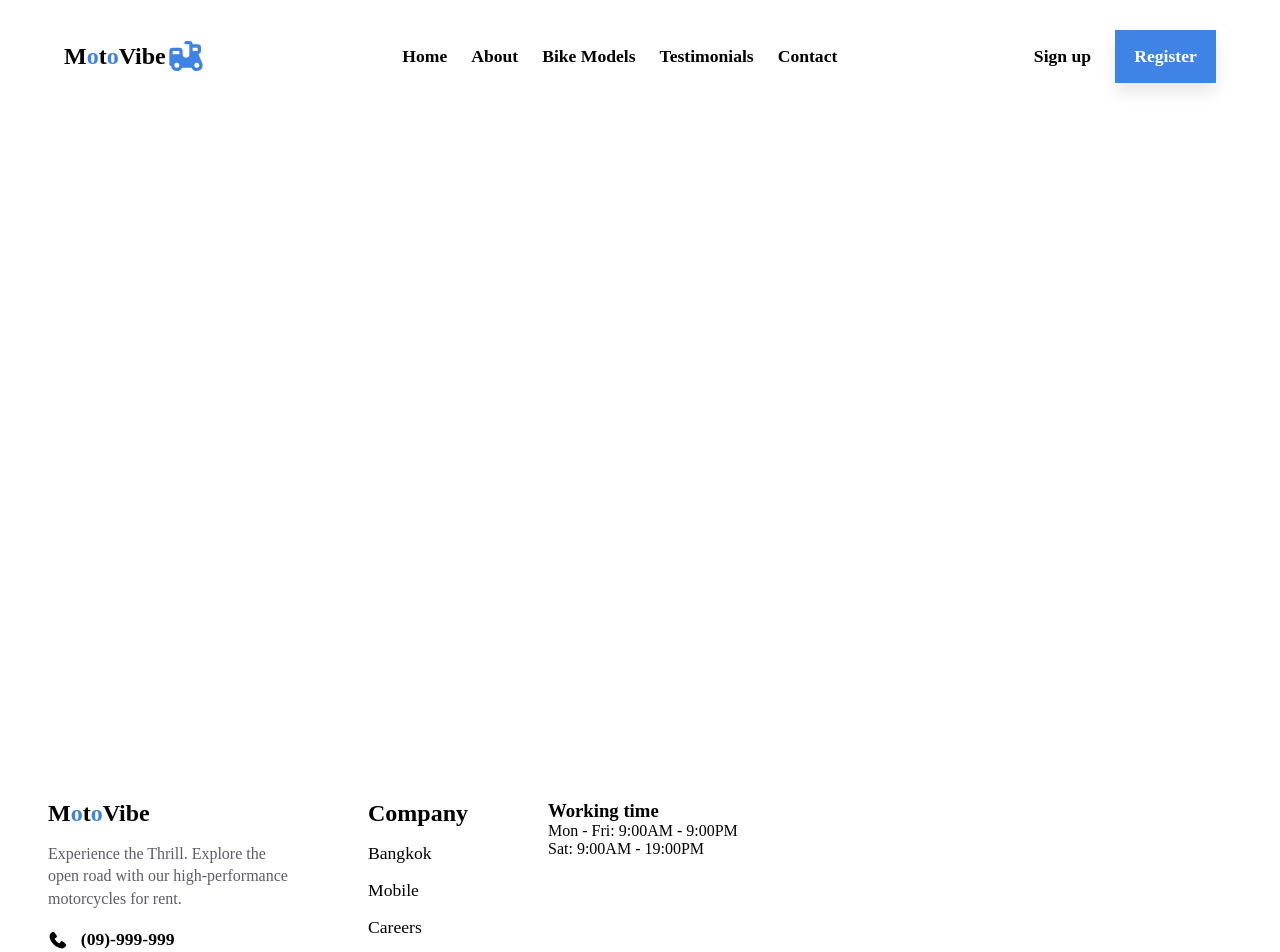
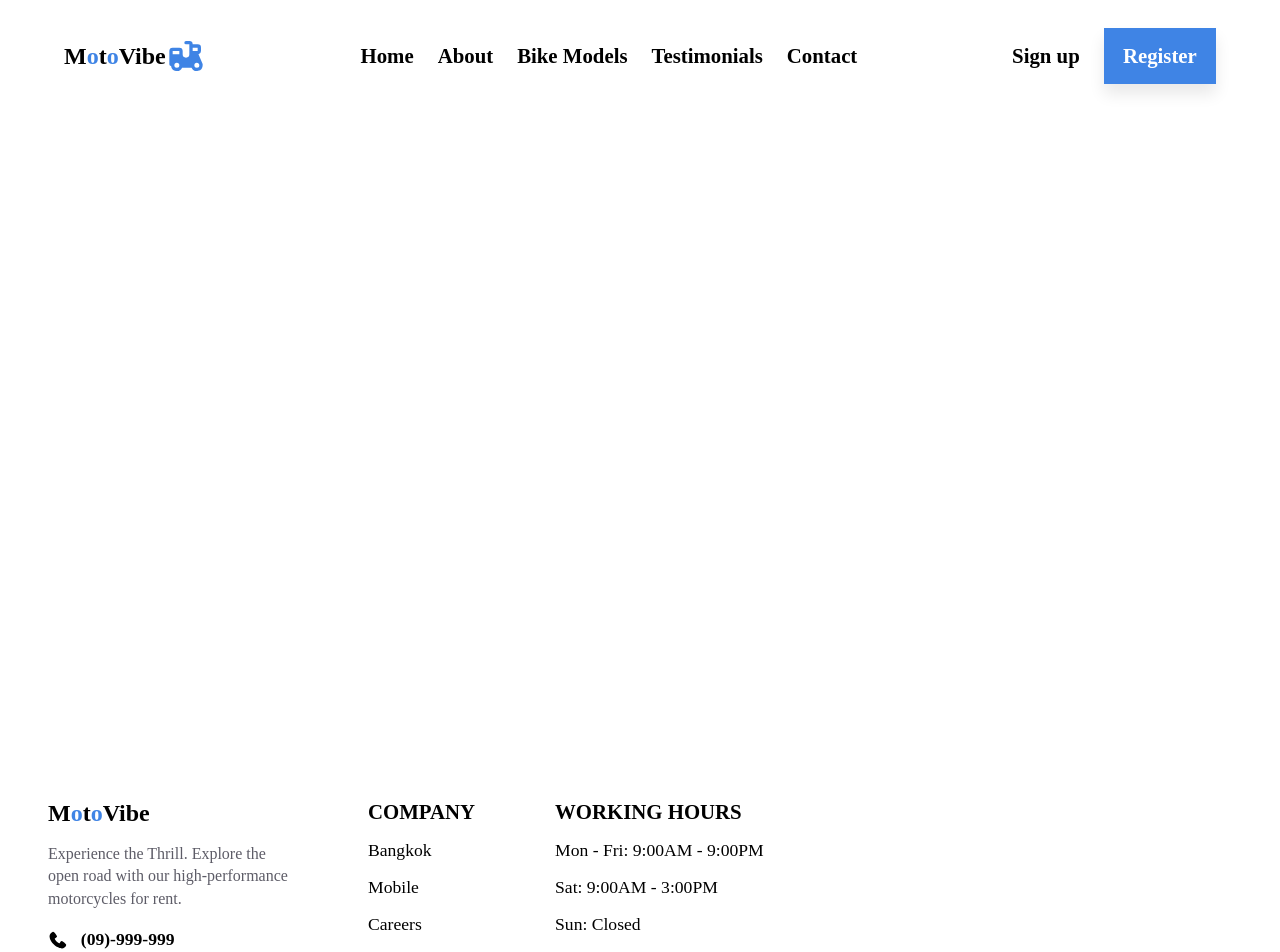
Before and after one commit to OnigiriKing/moto-vibe, a React (Create React App) app: page / in a window 1280 px wide. Shown: the top 952 px of the page. Built offline with nearby package versions, Linux system fonts and the light colour scheme.

Commit message:
footer time-table is ready

```diff
--- a/src/pages/footerPage/Footer.jsx
+++ b/src/pages/footerPage/Footer.jsx
@@ -19,7 +19,7 @@ export default function FooterPage() {
           </div>
         </li>
         <li className="footer-about">
-          <h3>Company</h3>
+          <h3>COMPANY</h3>
           <ul>
             <li>
               <a href="#home-page">Bangkok</a>
@@ -36,10 +36,10 @@ export default function FooterPage() {
           </ul>
         </li>
         <li className="footer-work-time">
-          <h3>Working time</h3>
+          <h3>WORKING HOURS</h3>
           <p>Mon - Fri: 9:00AM - 9:00PM</p>
-          <p>Sat: 9:00AM - 19:00PM</p>
-          <p></p>
+          <p>Sat: 9:00AM - 3:00PM</p>
+          <p>Sun: Closed</p>
         </li>
         <li className="footer-sub"></li>
       </ul>
--- a/src/styles/footerStyle/_footer.scss
+++ b/src/styles/footerStyle/_footer.scss
@@ -51,7 +51,7 @@
       gap: 0.8rem;
       margin-bottom: 0.6rem;
       font-weight: 600;
-      font-size: $h3-size;
+      font-size: $h4-size;
 
       &:hover {
         color: $primColor;
@@ -64,7 +64,7 @@
 
 .footer-about {
     h3 {
-      font-size: $h2-size;
+      font-size: 1.3rem;
       margin-bottom: 1rem;
     }
 
@@ -76,10 +76,22 @@
 
       a {
 
-        font-size: $h3-size;
+        font-size: $h4-size;
         &:hover {
           color: $primColor;
         }
       }
     }
   }
+
+  .footer-work-time {
+    h3 {
+      font-size: $h3-size;
+      margin-bottom: 1rem;
+    }
+
+    p {
+      margin-bottom: 1rem;
+      font-size: $h4-size;
+    }
+  }
--- a/src/styles/global/_typo.scss
+++ b/src/styles/global/_typo.scss
@@ -1,7 +1,7 @@
 // font size
 $h2-size: 1.5rem;
-$h3-size: 1.1rem;
-$h4-size: 1rem;
+$h3-size: 1.3rem;
+$h4-size: 1.1rem;
 $p-size: 0.9rem;
 
 
```
Also changed, not shown: src/dist/style.css, 1 other file (tests, documents, lock files or other folders).
